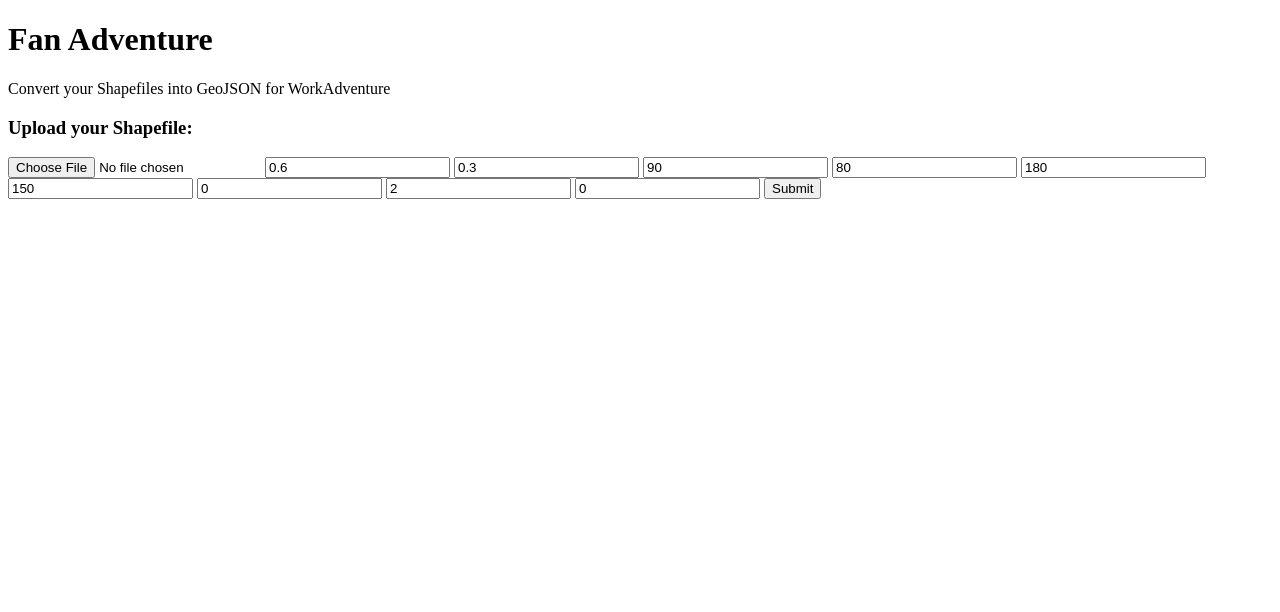
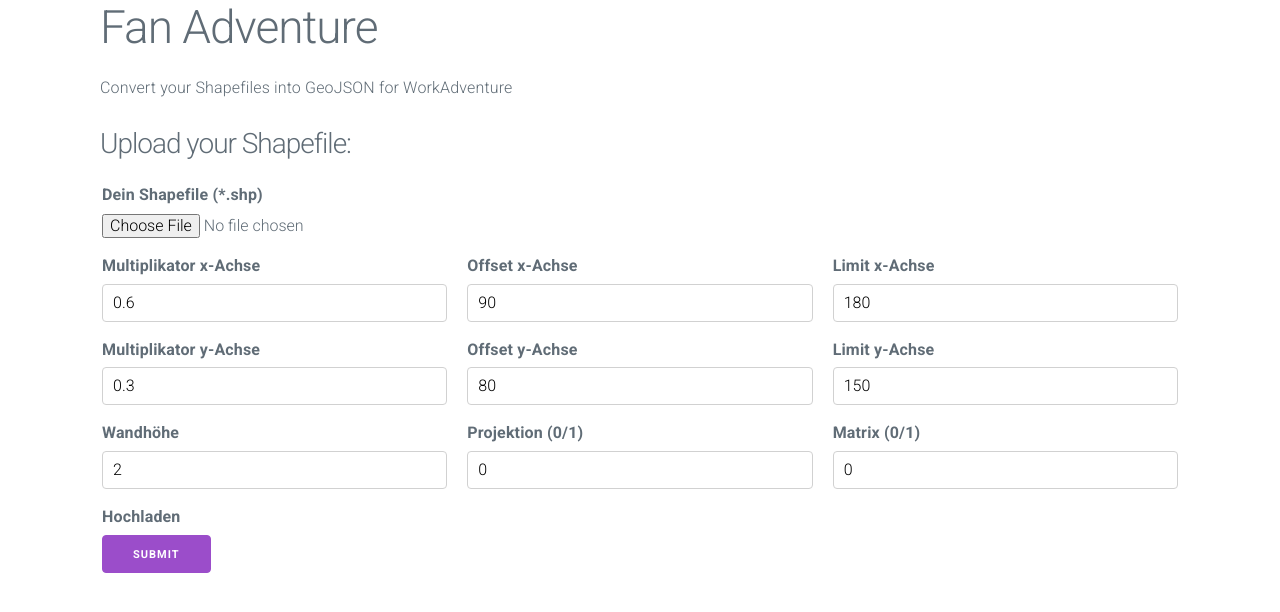
Before and after one commit to tobiaskeiner/entitiy, a PHP site: page / in a window 1280 px wide. Shown: the top 612 px of the page. Run offline with PHP 8.4, Linux system fonts and the light colour scheme.

Commit message:
feat: beautify html

```diff
--- a/www_data/index.php
+++ b/www_data/index.php
@@ -2,38 +2,82 @@
 <html>
 <head>
   <meta charset="utf-8">
+  <!-- Google Fonts -->
+  <link rel="stylesheet" href="https://fonts.googleapis.com/css?family=Roboto:300,300italic,700,700italic">
+  <!-- CSS Reset -->
+  <link rel="stylesheet" href="https://cdnjs.cloudflare.com/ajax/libs/normalize/8.0.1/normalize.css">
+  <!-- Milligram CSS -->
+  <link rel="stylesheet" href="https://cdnjs.cloudflare.com/ajax/libs/milligram/1.4.1/milligram.css">
   <title>Fan Adventure</title>
 </head>
 <body>
+  <div class="container">
+    <div class="section">
       <h1>Fan Adventure</h1>
 
       <p>
         Convert your Shapefiles into GeoJSON for WorkAdventure
       </p>
-
+    </div>
 
   <?php include_once("upload.php") ?>
-
 
   <h3>
     Upload your Shapefile:
   </h3>
-    <form enctype="multipart/form-data"
+
+
+    <form  enctype="multipart/form-data"
       action="index.php"
       method="post">
+        <fieldset>
+
+        <div class="row">
+          <div class="column">
+            <label for="shapefile">Dein Shapefile (*.shp)</label>
             <input type="file" name="shapefile">
-
+          </div>
+        </div>
+        <div class="row">
+          <div class="column">
+            <label for="xMult">Multiplikator x-Achse</label>
             <input type="text" name="xMult" value="0.6">
+            <label for="yMult">Multiplikator y-Achse</label>
             <input type="text" name="yMult" value="0.3">
+          </div>
+          <div class="column">
+            <label for="xOffset">Offset x-Achse</label>
             <input type="text" name="xOffset" value="90">
+            <label for="yOffset">Offset y-Achse</label>
             <input type="text" name="yOffset" value="80">
+          </div>
+          <div class="column">
+            <label for="xLimit">Limit x-Achse</label>
             <input type="text" name="xLimit" value="180">
+            <label for="yLimit">Limit y-Achse</label>
             <input type="text" name="yLimit" value="150">
+          </div>
+        </div>
+        <div class="row">
+          <div class="column">
+            <label for="wallHeight">Wandhöhe</label>
+            <input type="text" name="wallHeight" value="2">
+          </div>
+          <div class="column">
+            <label for="isWall">Projektion (0/1)</label>
             <input type="text" name="isWall" value="0">
-      <input type="text" name="wallHeight" value="2">
+          </div>
+          <div class="column">
+            <label for="printMatrix">Matrix (0/1)</label>
             <input type="text" name="printMatrix" value="0">
-
+          </div>
+        </div>
+          <div class="column">
+            <label for="submit">Hochladen</label>
             <input type="submit" name="submit" value="Submit">
+          </div>
+      </fieldset>
     </form>
+  </div>
 </body>
 </html>
```
Lines whose indentation alone changed are shown as unchanged.
